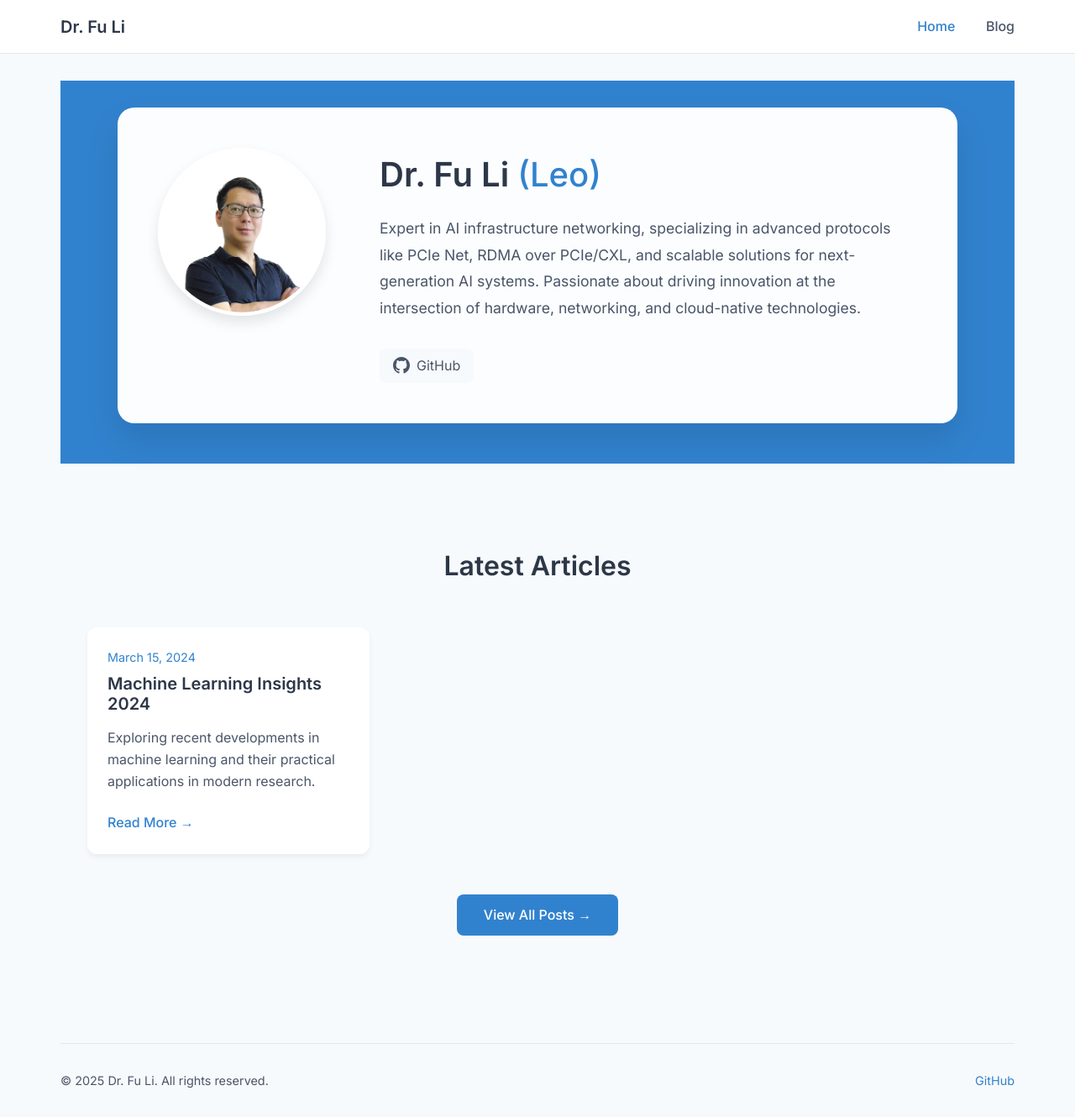
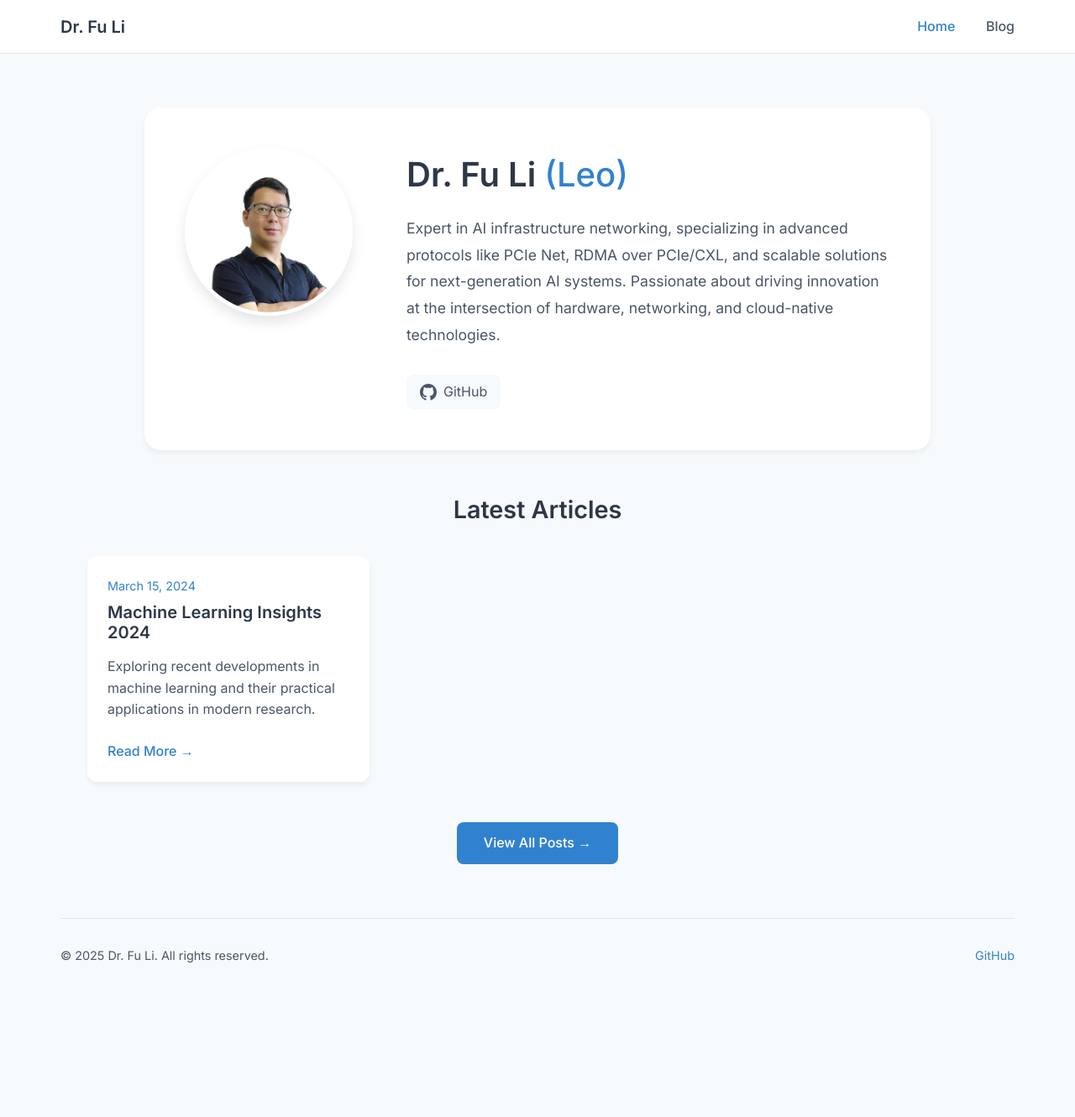
Before and after one commit to leoustc/leoustc.github.io, a Jekyll site: the page built from index.md, in a window 1280 px wide and 1330 px high. Shown: the whole window at 84% size. Built offline with Jekyll 4.4.1, drawn with Linux system fonts in a browser that asks for light colours.

Commit message:
20250121.23.23.28.33407

```diff
--- a/assets/css/styles.css
+++ b/assets/css/styles.css
@@ -202,7 +202,8 @@ body {
 .profile-container {
     max-width: 1000px;
     width: 100%;
-    margin: 0 auto;
+    margin: 2rem auto;
+    padding: 0 2rem;
 }
 
 .profile-card {
@@ -211,7 +212,7 @@ body {
     padding: 3rem;
     display: flex;
     gap: 4rem;
-    box-shadow: 0 20px 40px rgba(0, 0, 0, 0.1);
+    box-shadow: 0 4px 6px rgba(0, 0, 0, 0.05);
 }
 
 .profile-image {
@@ -433,3 +434,18 @@ body {
         padding: 1rem 1rem 2rem;
     }
 }
+
+/* Update posts section spacing */
+.posts-section {
+    max-width: 1200px;
+    margin: 3rem auto;
+    padding: 0 2rem;
+}
+
+.section-title {
+    font-size: 1.8rem;
+    margin-bottom: 2rem;
+    color: var(--primary-color);
+}
+
+/* Remove the content-section styles since we don't need them anymore */
--- a/index.md
+++ b/index.md
@@ -3,27 +3,25 @@ layout: default
 title: Home
 ---
 
-<div class="hero-section">
-    <div class="profile-container">
-        <div class="profile-card">
-            <div class="profile-image">
-                <img src="{{ '/assets/leopic-round.png' | relative_url }}" alt="Dr. Fu Li">
-            </div>
-            <div class="profile-content">
-                <h1>Dr. Fu Li <span class="nickname">(Leo)</span></h1>
-                <p class="bio-text">Expert in AI infrastructure networking, specializing in advanced protocols like PCIe Net, RDMA over PCIe/CXL, and scalable solutions for next-generation AI systems. Passionate about driving innovation at the intersection of hardware, networking, and cloud-native technologies.</p>
-                <div class="social-links">
-                    <a href="https://github.com/leoustc" target="_blank" class="social-link">
-                        <svg class="github-icon" viewBox="0 0 24 24"><path d="M12 0c-6.626 0-12 5.373-12 12 0 5.302 3.438 9.8 8.207 11.387.599.111.793-.261.793-.577v-2.234c-3.338.726-4.033-1.416-4.033-1.416-.546-1.387-1.333-1.756-1.333-1.756-1.089-.745.083-.729.083-.729 1.205.084 1.839 1.237 1.839 1.237 1.07 1.834 2.807 1.304 3.492.997.107-.775.418-1.305.762-1.604-2.665-.305-5.467-1.334-5.467-5.931 0-1.311.469-2.381 1.236-3.221-.124-.303-.535-1.524.117-3.176 0 0 1.008-.322 3.301 1.23.957-.266 1.983-.399 3.003-.404 1.02.005 2.047.138 3.006.404 2.291-1.552 3.297-1.23 3.297-1.23.653 1.653.242 2.874.118 3.176.77.84 1.235 1.911 1.235 3.221 0 4.609-2.807 5.624-5.479 5.921.43.372.823 1.102.823 2.222v3.293c0 .319.192.694.801.576 4.765-1.589 8.199-6.086 8.199-11.386 0-6.627-5.373-12-12-12z"/></svg>
-                        GitHub
-                    </a>
-                </div>
+<div class="profile-container">
+    <div class="profile-card">
+        <div class="profile-image">
+            <img src="{{ '/assets/leopic-round.png' | relative_url }}" alt="Dr. Fu Li">
+        </div>
+        <div class="profile-content">
+            <h1>Dr. Fu Li <span class="nickname">(Leo)</span></h1>
+            <p class="bio-text">Expert in AI infrastructure networking, specializing in advanced protocols like PCIe Net, RDMA over PCIe/CXL, and scalable solutions for next-generation AI systems. Passionate about driving innovation at the intersection of hardware, networking, and cloud-native technologies.</p>
+            <div class="social-links">
+                <a href="https://github.com/leoustc" target="_blank" class="social-link">
+                    <svg class="github-icon" viewBox="0 0 24 24"><path d="M12 0c-6.626 0-12 5.373-12 12 0 5.302 3.438 9.8 8.207 11.387.599.111.793-.261.793-.577v-2.234c-3.338.726-4.033-1.416-4.033-1.416-.546-1.387-1.333-1.756-1.333-1.756-1.089-.745.083-.729.083-.729 1.205.084 1.839 1.237 1.839 1.237 1.07 1.834 2.807 1.304 3.492.997.107-.775.418-1.305.762-1.604-2.665-.305-5.467-1.334-5.467-5.931 0-1.311.469-2.381 1.236-3.221-.124-.303-.535-1.524.117-3.176 0 0 1.008-.322 3.301 1.23.957-.266 1.983-.399 3.003-.404 1.02.005 2.047.138 3.006.404 2.291-1.552 3.297-1.23 3.297-1.23.653 1.653.242 2.874.118 3.176.77.84 1.235 1.911 1.235 3.221 0 4.609-2.807 5.624-5.479 5.921.43.372.823 1.102.823 2.222v3.293c0 .319.192.694.801.576 4.765-1.589 8.199-6.086 8.199-11.386 0-6.627-5.373-12-12-12z"/></svg>
+                    GitHub
+                </a>
             </div>
         </div>
     </div>
 </div>
 
-<div class="content-section">
+<div class="posts-section">
     <h2 class="section-title">Latest Articles</h2>
     <div class="posts-grid">
         {% for post in site.posts limit:4 %}
```
